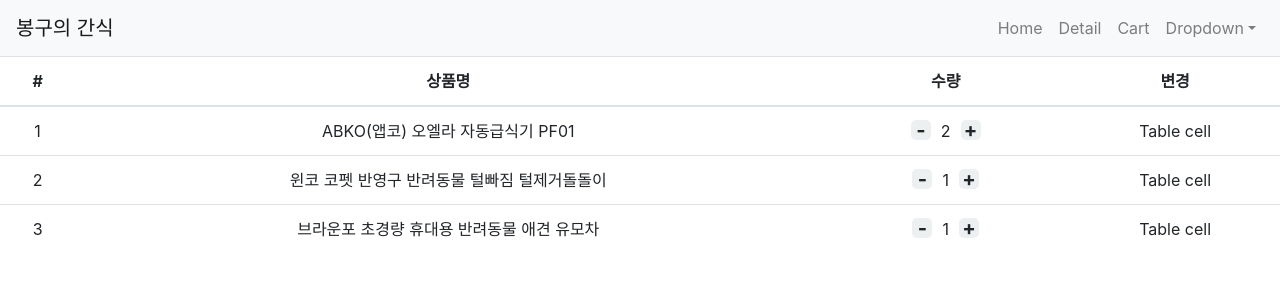
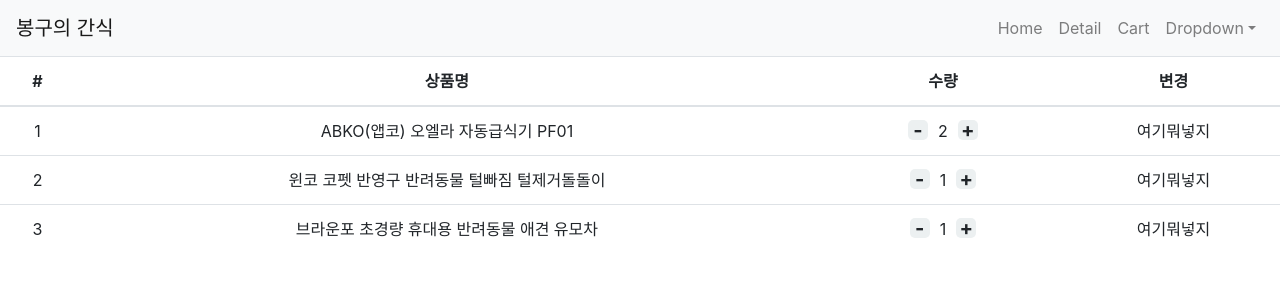
Before and after one commit to daisy0y/react-shopping-mall, a React (Create React App) app: page /cart in a window 1280 px wide. Shown: the top 300 px of the page. Built offline with nearby package versions, Linux system fonts and the light colour scheme.

Commit message:
add cart

```diff
--- a/src/component/Cart.js
+++ b/src/component/Cart.js
@@ -27,7 +27,7 @@ function Cart(props){
                             <span onClick={()=>{props.dispatch({type:'decrease'})}} className="cart-sign"> - </span>
                             {cart.quan}
                             <span onClick={()=>{props.dispatch({type:'increase'})}} className="cart-sign"> + </span></td>
-                        <td>Table cell</td>
+                        <td>여기뭐넣지</td>
                        </tr>
                        )
             })}
--- a/src/component/Detail.js
+++ b/src/component/Detail.js
@@ -70,9 +70,9 @@ function TabContent(props){
         props.setTabSwitch(true)
     })
     if(props.tab === 0){
-        return <div>첫번째지롱</div>
+        return <div>상품설명란입니다</div>
     } else if(props.tab === 1){
-        return <div>두번째지롱</div>
+        return <div>리뷰란입니다</div>
     }
 }
 
```
